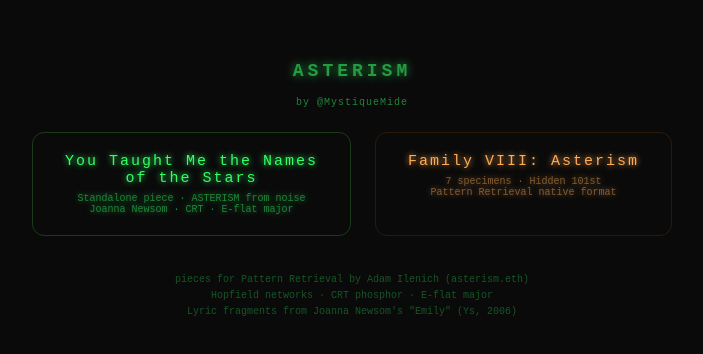
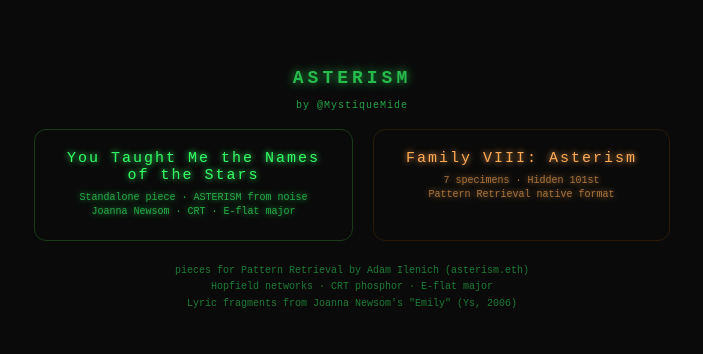
Before and after one commit to mystiquemide/asterism, a website built with Vite: page index.html in a window 1280 px wide. Shown: the part 210-564 px from the top of the page, without its empty margins (288-991 px from the left). Built offline with nearby package versions, Linux system fonts and the light colour scheme.

Commit message:
style: polish launch homepage

```diff
--- a/index.html
+++ b/index.html
@@ -14,21 +14,22 @@
 <title>asterism - pieces for Pattern Retrieval</title>
 <style>
   *{margin:0;padding:0;box-sizing:border-box}
-  html,body{width:100%;height:100%;background:#0a0a0a;color:#33ff66;
+  html,body{width:100%;min-height:100%;background:#0a0a0a;color:#33ff66;
     font-family:'Courier New',Courier,monospace;
-    display:flex;justify-content:center;align-items:center;flex-direction:column;gap:24px}
-  h1{font-size:18px;letter-spacing:4px;text-transform:uppercase;opacity:0.6;text-shadow:0 0 10px #33ff66}
-  .links{display:flex;gap:24px;flex-wrap:wrap;justify-content:center}
+    display:flex;justify-content:center;align-items:center;flex-direction:column;gap:18px;
+    padding:18px 14px}
+  h1{font-size:18px;letter-spacing:4px;text-transform:uppercase;opacity:0.72;text-shadow:0 0 10px #33ff66}
+  .links{display:flex;gap:20px;flex-wrap:wrap;justify-content:center}
   a{display:block;padding:20px 32px;border:1px solid #1a3a1a;border-radius:12px;
     color:#33ff66;text-decoration:none;text-align:center;transition:all 0.2s;
     text-shadow:0 0 6px #33ff66;min-width:220px}
   a:hover{background:#0f1a0f;border-color:#33ff66;box-shadow:0 0 16px rgba(51,255,102,0.15)}
-  a .title{font-size:15px;letter-spacing:2px;display:block;margin-bottom:6px}
-  a .desc{font-size:10px;opacity:0.5;display:block}
+  a .title{font-size:15px;letter-spacing:2px;display:block;margin-bottom:7px}
+  a .desc{font-size:10px;opacity:0.66;display:block;line-height:1.45}
   a.amber{border-color:#2a1a0a;color:#ffaa55;text-shadow:0 0 6px #ffaa55}
   a.amber:hover{background:#1a0f0a;border-color:#ffaa55;box-shadow:0 0 16px rgba(255,170,85,0.15)}
-  .note{font-size:10px;opacity:0.3;margin-top:12px;text-align:center;max-width:400px;line-height:1.6}
-  .byline{font-size:10px;opacity:0.5;margin-top:-8px;letter-spacing:1px}
+  .note{font-size:10px;opacity:0.46;margin-top:4px;text-align:center;max-width:420px;line-height:1.65}
+  .byline{font-size:10px;opacity:0.62;margin-top:-6px;letter-spacing:1px}
 </style>
 </head>
 <body>
```
Also changed, not shown: 1 other file.
